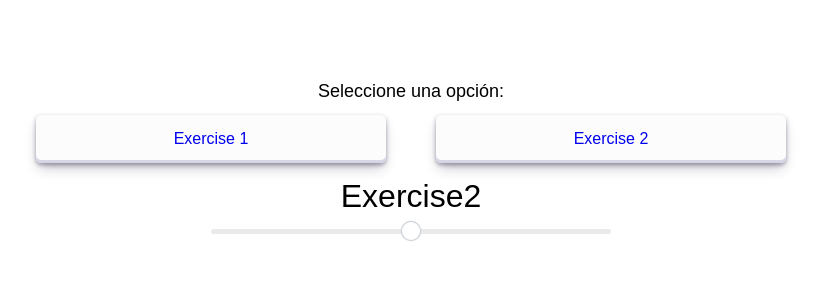
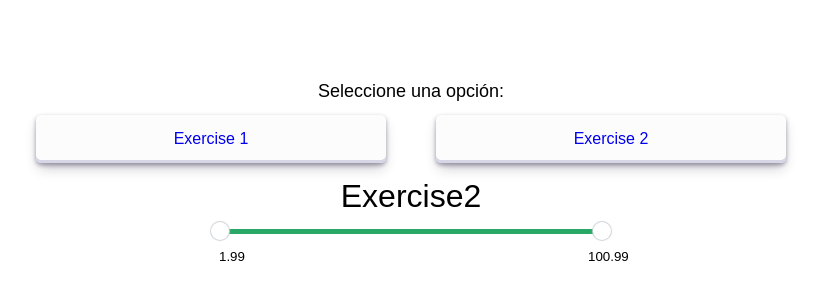
Before and after one commit to sevi221/scroll-mango, a React app: page /exercise2 in a window 1280 px wide. Shown: the part 260-560 px from the top of the page, without its empty margins (229-1050 px from the left). Built offline with nearby package versions, Linux system fonts and the light colour scheme.

Commit message:
Update packages for testing + Add test Layout

```diff
--- a/src/App.js
+++ b/src/App.js
@@ -1,11 +1,13 @@
 import React from "react";
 import Layout from "./pages/Layout";
+import { BrowserRouter } from "react-router-dom";
+
 
 const App = () => {
   return (
-    <>
+    <BrowserRouter>
       <Layout />
-    </>
+    </BrowserRouter>
   );
 };
 
--- a/src/assets/scss/Layout.scss
+++ b/src/assets/scss/Layout.scss
@@ -4,6 +4,9 @@
   line-height: 1.5rem;
 }
 body {
+  font-family: Arial, Helvetica, sans-serif;
+  font-weight: 200;
+  line-height: 1.5rem;
   display: flex;
   align-items: center;
   justify-content: center;
--- a/src/components/Range.jsx
+++ b/src/components/Range.jsx
@@ -1,7 +1,7 @@
 import { useCallback, useEffect, useState, useRef } from "react";
 import "../assets/scss/Range.scss";
 
-const Range = ({ min, max }) => {
+const Range = ({ min, max, rangeList, step }) => {
   const [minVal, setMinVal] = useState(min);
   const [maxVal, setMaxVal] = useState(max);
   const minValRef = useRef(min);
@@ -34,14 +34,14 @@ const Range = ({ min, max }) => {
 
   const changeMinValue = (event) => {
     event.preventDefault();
-    const value = Math.min(Number(event.target.value), maxVal - 1);
+    const value = Math.min(Number(event.target.value), maxVal - step);
     setMinVal(value);
     minValRef.current = value;
   };
 
   const changeMaxValue = (event) => {
     event.preventDefault();
-    const value = Math.max(Number(event.target.value), minVal + 1);
+    const value = Math.max(Number(event.target.value), minVal + step);
     setMaxVal(value);
     maxValRef.current = value;
   };
@@ -54,6 +54,7 @@ const Range = ({ min, max }) => {
           min={min}
           max={max}
           value={minVal}
+          step={step}
           onChange={changeMinValue}
           className="thumb thumb--left"
         />
@@ -62,6 +63,7 @@ const Range = ({ min, max }) => {
           min={min}
           max={max}
           value={maxVal}
+          step={step}
           onChange={changeMaxValue}
           className="thumb thumb--right"
         />
@@ -70,7 +72,11 @@ const Range = ({ min, max }) => {
           <div ref={range} className="slider-range" />
           <div className="slider-values-container">
             <div className="slider-left-value">
-              <input value={minVal} onChange={changeMinValue} />
+              <input
+                readOnly={rangeList}
+                value={minVal}
+                onChange={changeMinValue}
+              />
             </div>
             <div className="slider-right-value">
               <input value={maxVal} onChange={changeMaxValue} />
--- a/src/pages/Exercise1/Exercise1.jsx
+++ b/src/pages/Exercise1/Exercise1.jsx
@@ -5,8 +5,7 @@ import mockHttpService from "../../services/mockService";
 const Exercise1 = () => {
   const [min, setMin] = useState(0);
   const [max, setMax] = useState(100);
-  const [step, setStep] = useState(1);
-  const [value, setValue] = useState({ min, max, step });
+  const [step, setStep] = useState(100);
 
   useEffect(() => {
     mockHttpService
@@ -15,23 +14,15 @@ const Exercise1 = () => {
         setMin(data.min);
         setMax(data.max);
         setStep(data.step);
-        setValue(data);
       })
-      .catch((err) => console.error(err));
+      .catch((err) => console.error("network error:", err));
   }, []);
 
   return (
-    <>
+    <div data-testid="range-component">
       <h1>Exercise1</h1>
-      <Range
-        min={min}
-        max={max}
-        step={step}
-        value={value}
-        range={[]}
-        onChangeValue={setValue}
-      />
-    </>
+      <Range min={min} max={max} step={step} />
+    </div>
   );
 };
 export default Exercise1;
--- a/src/pages/Exercise2/Exercise2.jsx
+++ b/src/pages/Exercise2/Exercise2.jsx
@@ -1,11 +1,35 @@
-import React from "react";
+import React, { useState, useEffect } from "react";
 import Range from "../../components/Range";
+import mockHttpService from "../../services/mockService";
 
 const Exercise2 = () => {
+  const [min, setMin] = useState(1.99);
+  const [max, setMax] = useState(100.99);
+  const [step, setStep] = useState(0);
+  const [rangeList, setRangeList] = useState([]);
+
+  useEffect(() => {
+    mockHttpService
+      .getFixedValues()
+      .then((data) => {
+        const range = data.sort((a, b) => a - b);
+        setMin(range[0]);
+        setMax(range[range.length - 1]);
+        setRangeList(range);
+        setStep(1);
+      })
+      .catch((err) => console.error(err));
+  }, []);
+
   return (
     <>
       <h1>Exercise2</h1>
-      <Range />
+      <Range
+        min={min}
+        max={max}
+        step={step}
+        rangeList={rangeList}
+      />
     </>
   );
 };
--- a/src/pages/Layout.jsx
+++ b/src/pages/Layout.jsx
@@ -1,12 +1,11 @@
 import React from "react";
-import { BrowserRouter, Routes, Route, Link } from "react-router-dom";
+import { Routes, Route, Link } from "react-router-dom";
 import "../assets/scss/Layout.scss";
 import Exercise1 from "../pages/Exercise1/Exercise1";
 import Exercise2 from "../pages/Exercise2/Exercise2";
 
 const Layout = () => {
   return (
-    <BrowserRouter>
     <div className="container">
       <h1 className="title">Seleccione una opción:</h1>
       <div className="button-container">
@@ -22,7 +21,6 @@ const Layout = () => {
         <Route path="/exercise2" element={<Exercise2 />} />
       </Routes>
     </div>
-    </BrowserRouter>
   );
 };
 
--- a/src/services/mockService.js
+++ b/src/services/mockService.js
@@ -1,7 +1,7 @@
 const mockHttpService = {
   getMinMaxValues() {
     return new Promise((resolve) => {
-      const minMaxValues = { min: Number(0), max: Number(100) };
+      const minMaxValues = { min: Number(0), max: Number(100), step:  Number(1)};
       resolve(minMaxValues);
     });
   },
```
Also changed, not shown: package.json (+16 -3 lines), 2 other files (tests, documents, lock files or other folders). Lines whose indentation alone changed are shown as unchanged.
